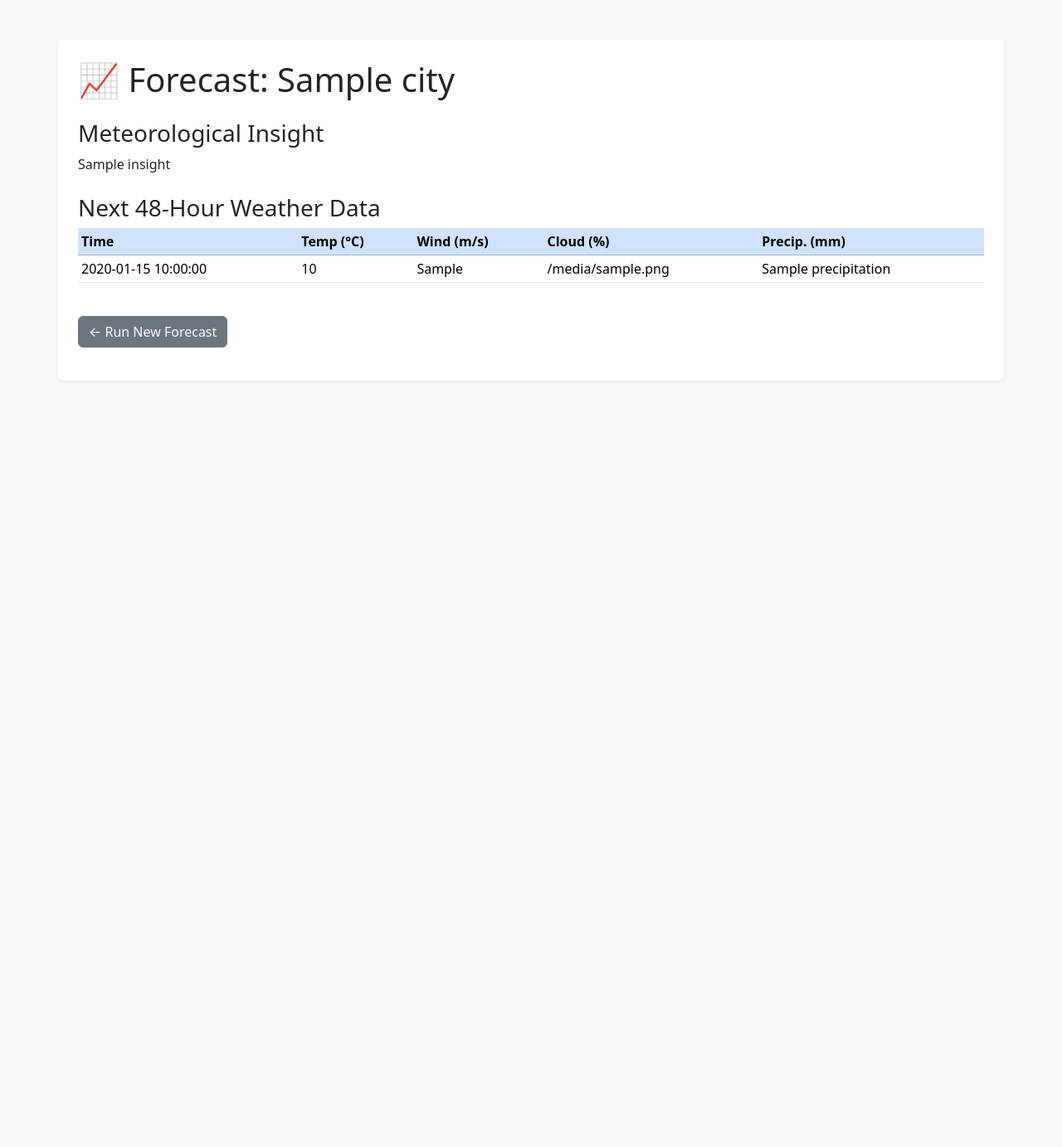
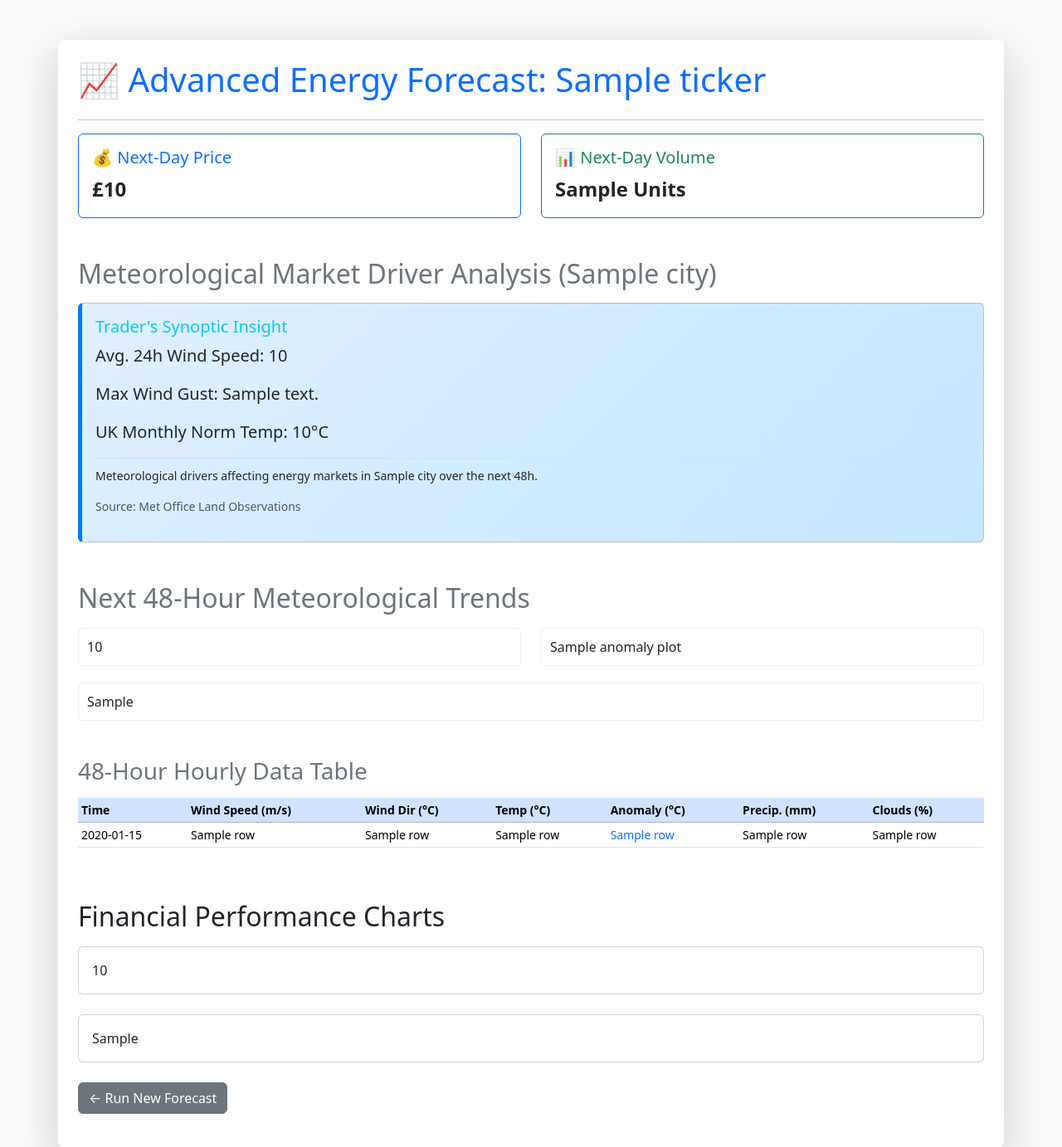
Before and after one commit to ngamzedeniz/energy-forecast-dashboard, a FastAPI app: template templates/result.html in a window 1280 px wide. Shown: the whole page at 83% size. Before the commit the page ends 460 px from the top, so only its background shows below. Run offline with FastAPI, Linux system fonts and the light colour scheme; the template is opened without the code that fills it: most values are stand-ins (such as "Sample title", 1, 10 or a date in 2020); some libraries are stand-ins or nearby versions.

Commit message:
Update result.html

```diff
--- a/templates/result.html
+++ b/templates/result.html
@@ -1,42 +1,123 @@
 <!DOCTYPE html>
 <html>
 <head>
-    <title>Forecast: {{ city }}</title>
+    <title>Advanced Forecast: {{ ticker }}</title>
+    <script src="https://cdn.plot.ly/plotly-latest.min.js"></script>
     <link href="https://cdn.jsdelivr.net/npm/bootstrap@5.3.3/dist/css/bootstrap.min.css" rel="stylesheet">
+    <style>
+        .weather-card {
+            background: linear-gradient(135deg, #e0f0ff, #c3e6ff);
+            border-left: 5px solid #007bff;
+        }
+        .synoptic-box {
+            border-top: 1px solid #c3e6ff;
+            padding-top: 10px;
+        }
+        .chart-container {
+            border: 1px solid #eee;
+            margin-bottom: 20px;
+            padding: 10px;
+            border-radius: 5px;
+        }
+    </style>
 </head>
 <body class="bg-light">
-<div class="container mt-5 p-4 bg-white rounded shadow-sm">
-    <h1 class="mb-4">📈 Forecast: {{ city }}</h1>
+    <div class="container mt-5 p-4 bg-white rounded shadow-lg">
+        <h1 class="mb-4 text-primary">📈 Advanced Energy Forecast: {{ ticker }}</h1>
+        <hr>
 
-    <h3>Meteorological Insight</h3>
-    <p>{{ insight }}</p>
+        <div class="row mb-5">
+            <div class="col-md-6">
+                <div class="card border-primary">
+                    <div class="card-body">
+                        <h5 class="card-title text-primary">💰 Next-Day Price</h5>
+                        <p class="card-text fs-4"><strong>£{{ predicted_price }}</strong></p>
+                    </div>
+                </div>
+            </div>
+            <div class="col-md-6">
+                <div class="card border-success">
+                    <div class="card-body">
+                        <h5 class="card-title text-success">📊 Next-Day Volume</h5>
+                        <p class="card-text fs-4"><strong>{{ predicted_volume }} Units</strong></p>
+                    </div>
+                </div>
+            </div>
+        </div>
 
-    <h3 class="mt-4">Next 48-Hour Weather Data</h3>
-    <div class="table-responsive">
-        <table class="table table-sm table-hover">
+        <h2 class="mt-4 mb-3 text-secondary">Meteorological Market Driver Analysis ({{ city }})</h2>
+        <div class="row mb-5">
+            <div class="col-md-12">
+                <div class="card p-3 weather-card h-100">
+                    <h5 class="card-title text-info">Trader's Synoptic Insight</h5>
+                    <p class="lead">Avg. 24h Wind Speed: <strong>{{ avg_wind_speed }}</strong></p>
+                    <p class="lead">Max Wind Gust: <strong>{{ max_wind_text }}</strong></p>
+                    <p class="lead">UK Monthly Norm Temp: <strong>{{ norm_temp }}°C</strong></p>
+                    <div class="synoptic-box">
+                        <p class="small text-dark">Meteorological drivers affecting energy markets in {{ city }} over the next 48h.</p>
+                        <p class="text-muted small mt-2">Source: Met Office Land Observations</p>
+                    </div>
+                </div>
+            </div>
+        </div>
+
+        <h2 class="mt-4 mb-3 text-secondary">Next 48-Hour Meteorological Trends</h2>
+        <div class="row">
+            <div class="col-md-6">
+                <div class="chart-container">
+                    {{ temp_plot | safe }}
+                </div>
+            </div>
+            <div class="col-md-6">
+                <div class="chart-container">
+                    {{ anomaly_plot | safe }}
+                </div>
+            </div>
+            <div class="col-md-12">
+                <div class="chart-container">
+                    {{ wind_plot | safe }}
+                </div>
+            </div>
+        </div>
+
+        <h3 class="mt-4 mb-3 text-secondary">48-Hour Hourly Data Table</h3>
+        <div class="table-responsive mb-5">
+            <table class="table table-sm table-hover small">
                 <thead class="table-primary">
                     <tr>
                         <th>Time</th>
+                        <th>Wind Speed (m/s)</th>
+                        <th>Wind Dir (°C)</th>
                         <th>Temp (°C)</th>
-                <th>Wind (m/s)</th>
-                <th>Cloud (%)</th>
+                        <th>Anomaly (°C)</th>
                         <th>Precip. (mm)</th>
+                        <th>Clouds (%)</th>
                     </tr>
                 </thead>
                 <tbody>
-            {% for row in weather_data %}
+                    {% for row in detailed_table_data %}
                     <tr>
-                <td>{{ row['Time'] }}</td>
-                <td>{{ row['Temperature'] }}</td>
-                <td>{{ row['Wind_Speed'] }}</td>
-                <td>{{ row['Cloud_Cover'] }}</td>
-                <td>{{ row['Precipitation'] }}</td>
+                        <td>{{ row[0].strftime('%b %d %H:%M') }}</td>
+                        <td>{{ row[1] }}</td>
+                        <td>{{ row[2] }}</td>
+                        <td>{{ row[3] }}</td>
+                        <td class="{{ 'text-danger fw-bold' if row[4] > 0 else 'text-primary' }}">{{ row[4] }}</td>
+                        <td>{{ row[5] }}</td>
+                        <td>{{ row[6] }}</td>
                     </tr>
                     {% endfor %}
                 </tbody>
             </table>
         </div>
 
+        <h2 class="mt-4 mb-3">Financial Performance Charts</h2>
+        <div class="card card-body mb-4">
+            {{ price_plot | safe }}
+        </div>
+        <div class="card card-body mb-4">
+            {{ volume_plot | safe }}
+        </div>
+
         <p class="mt-4"><a href="/" class="btn btn-secondary">← Run New Forecast</a></p>
     </div>
 </body>
```
Lines whose indentation alone changed are shown as unchanged.
